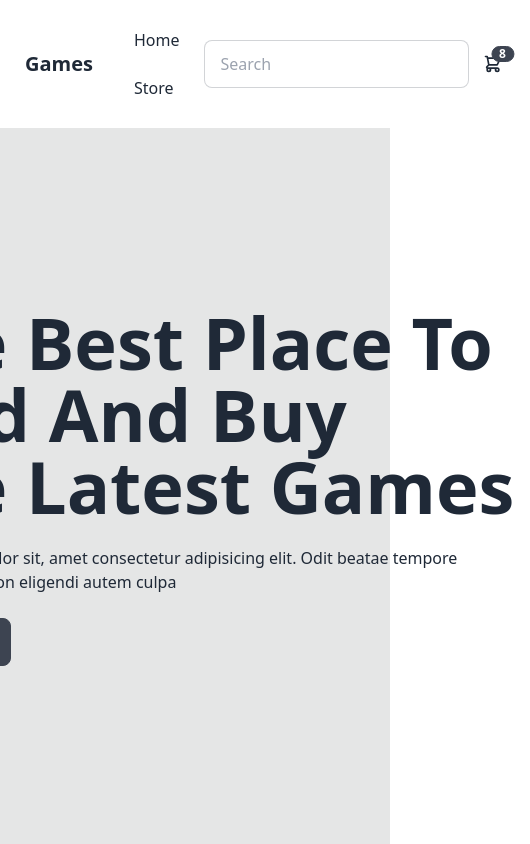
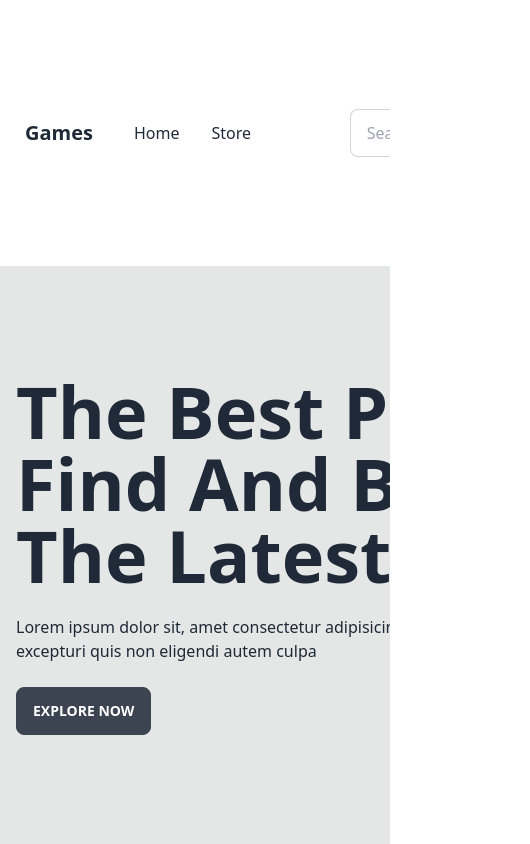
Before and after one commit to ClaraSmyth/shopping-cart, a React (Create React App) app: page / in a window 390 px wide. Shown: the whole page, 530 px wide, since content can reach past the window. Built offline with nearby package versions, Linux system fonts and the light colour scheme; grey boxes are pictures that could not be loaded.

Commit message:
Updated App with checkout modal

```diff
--- a/src/App.tsx
+++ b/src/App.tsx
@@ -1,16 +1,18 @@
 import React from 'react';
 import { Routes, Route } from 'react-router-dom';
-import { Navbar, Home, Store } from './components';
+import { Navbar, Home, Store, CheckoutModal } from './components';
 
 function App() {
   return (
-    <div className="flex h-full flex-col bg-base-300">
+    <div className="grid h-full overflow-hidden bg-base-300 sm:grid-rows-[min-content,1fr]">
       <Navbar />
 
       <Routes>
         <Route path="/" element={<Home />} />
         <Route path="/store" element={<Store />} />
       </Routes>
+
+      <CheckoutModal />
     </div>
   );
 }
--- a/src/components/index.ts
+++ b/src/components/index.ts
@@ -1,3 +1,4 @@
 export { default as Navbar } from './Navbar';
 export { default as Home } from './Home';
 export { default as Store } from './Store';
+export { default as CheckoutModal } from './CheckoutModal';
```
